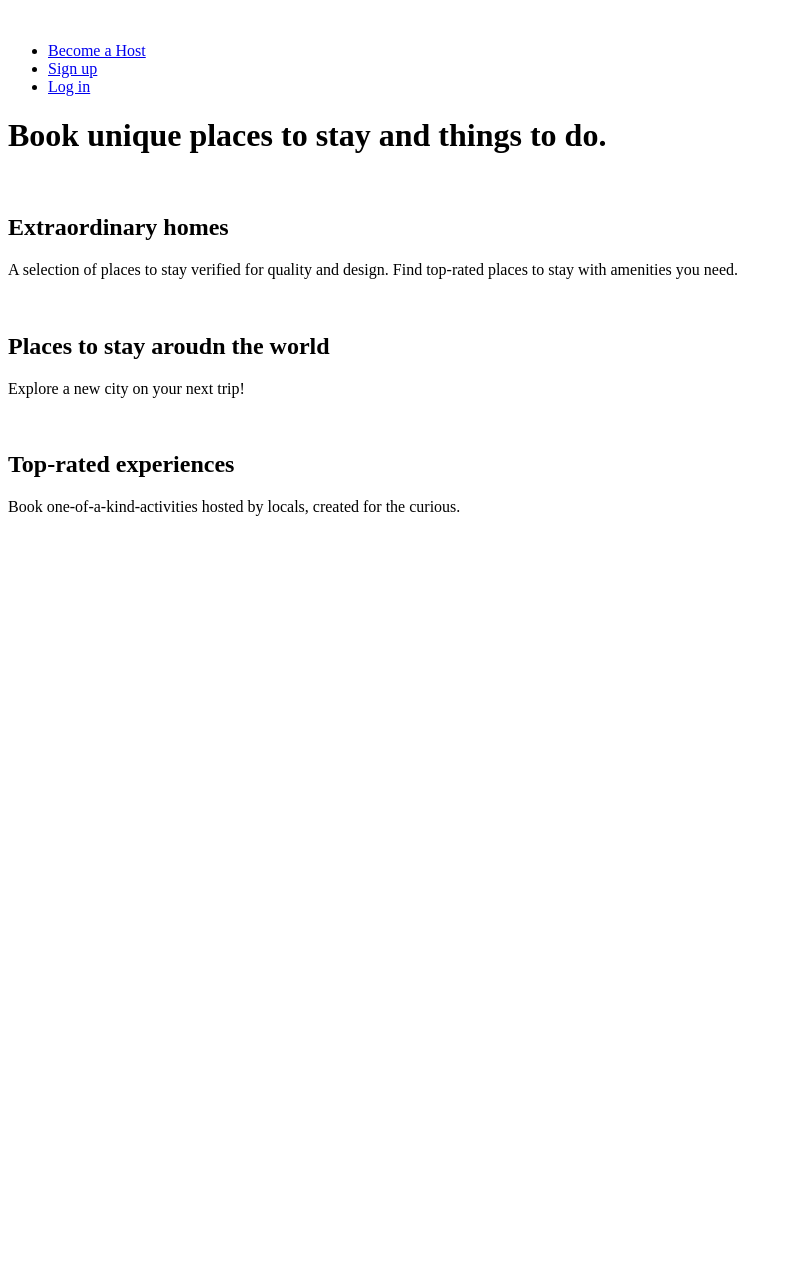
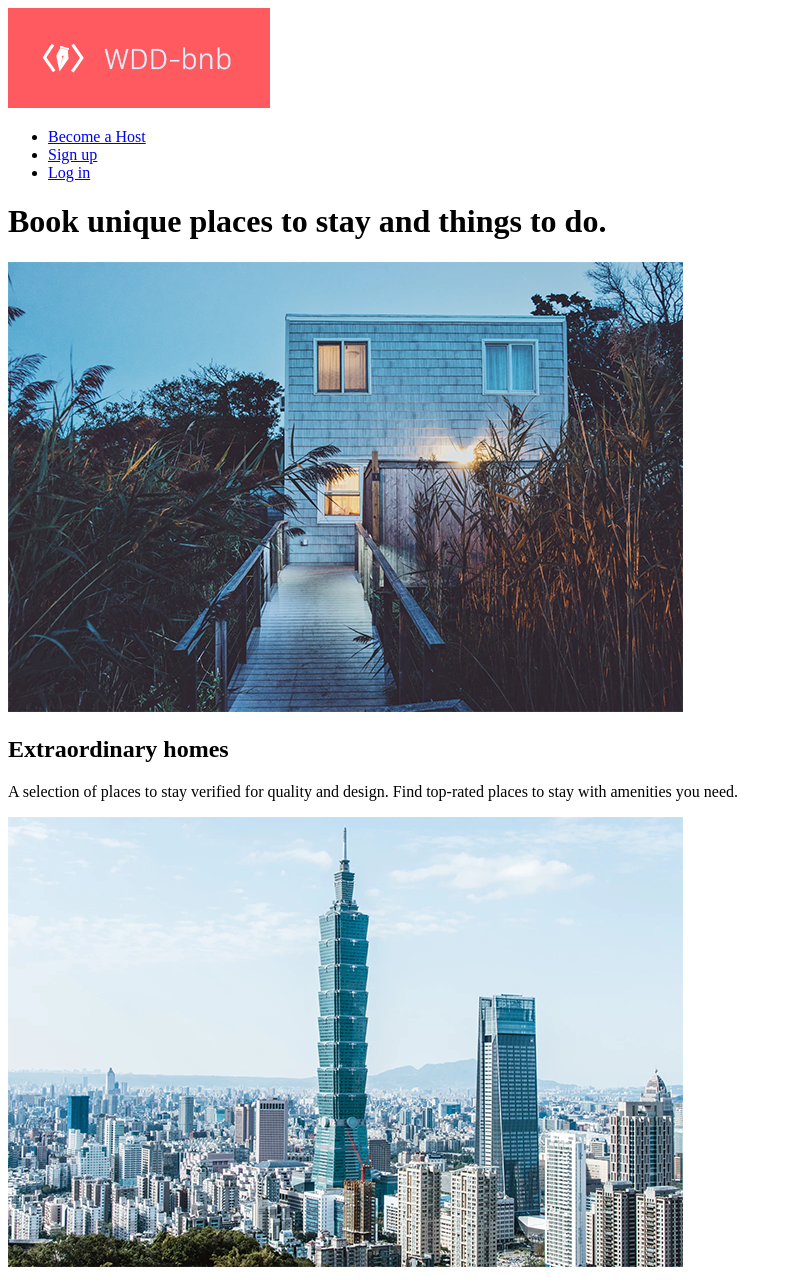
Before and after one commit to naomiwong1/naomiwong1.github.io, a plain HTML site: page labs/lab1/index.html in a window 1280 px wide. Shown: the top 1288 px of the page, without its empty margins (0-792 px from the left). Before the commit the page ends 800 px from the top, so only its background shows below. Drawn offline with Linux system fonts and the light colour scheme.

Commit message:
Add files via upload

```diff
--- a/labs/lab1/index.html
+++ b/labs/lab1/index.html
@@ -3,7 +3,7 @@
 
 <head>
     <title>
-        'hii'
+        'Lab 1'
     </title>
 </head>
 
@@ -12,7 +12,7 @@
 
     <header>
         <a href="home">
-            <img scr="img/logo.png" alt="">
+            <img src="img/logo.png" alt="">
         </a>
 
         <!-- Navigation block (links to other pages), also semantic-->
@@ -27,7 +27,7 @@
     </header>
     <h1>Book unique places to stay and things to do.</h1>
     <section>
-        <img scr="img/house.png" />
+        <img src="img/house.png" />
         <h2>Extraordinary homes</h2>
         <p>
             A selection of places to stay verified for quality and design. Find top-rated places to stay with amenities you need.
@@ -35,7 +35,7 @@
     </section>
 
     <section>
-        <img scr="img/city.png" />
+        <img src="img/city.png" />
         <h2>Places to stay aroudn the world</h2>
         <p>
             Explore a new city on your next trip!
@@ -43,7 +43,7 @@
     </section>
 
     <section>
-        <img scr="img/sushimaking.png" />
+        <img src="img/sushimaking.png" />
         <h2>Top-rated experiences</h2>
         <p>
             Book one-of-a-kind-activities hosted by locals, created for the curious.
```
